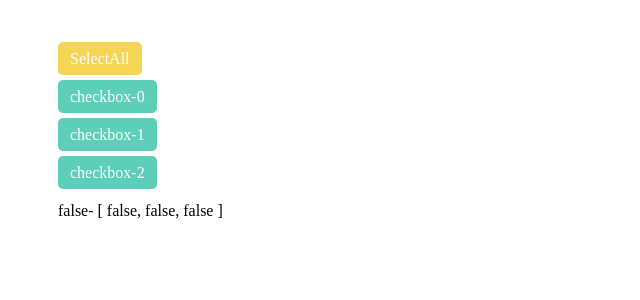
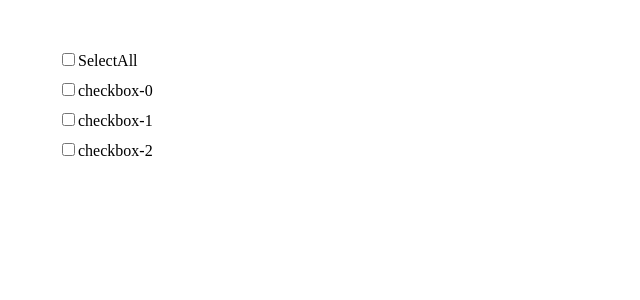
Before and after one commit to jasper99/vue2-, a Vue app: page / in a window 1280 px wide. Shown: the top 300 px of the page, without its empty margins (0-640 px from the left). Built offline with nearby package versions, Linux system fonts and the light colour scheme.

Commit message:
cherry pick 回舊版本

```diff
--- a/src/App.vue
+++ b/src/App.vue
@@ -1,20 +1,20 @@
 <template>
   <div class="layout">
      <div>
-        <input type="checkbox" name="" id="selectAll" v-model="checkboxSelectAll">
+        <input type="checkbox" name="" id="selectAll" v-model="checkboxSelectAll" @click="checkboxSelectAll = 'selectAll'">
         <label for="selectAll">SelectAll</label>
      </div>
-
+     <div>
+     </div>
      <div v-for="(item, key) in checkboxList" :key="key">
-        <input type="checkbox" :id="`checkbox-${key}`" v-model="checkboxList[key]" >
+        <input type="checkbox" :id="`checkbox-${key}`" v-model="checkboxList[key]" @click="checkboxClick">
         <label :for="`checkbox-${key}`">checkbox-{{key}}</label>
      </div>
-     <div>{{checkboxSelectAll}}- {{checkboxList}}</div>
+     <!-- <div>{{checkboxSelectAll}}- {{checkboxList}}-{{num}}</div> -->
   </div>
 </template>
 
 <script>
-
   export default {
       data() {
          return {
@@ -27,15 +27,35 @@
       },
       computed:{
          checkboxSelectAll: {
+
           get() {
-             return this.checkboxList.length && this.checkboxList.filter(Boolean).length === this.checkboxList.length;
+             return this.checkedNum > 0 && this.checkboxList.length === this.checkedNum ? true : false;
           },
           set(value) {
 
-            this.checkboxList = value? Array(3).fill(true) : Array(3).fill(false);
+            if(!value || value !== 'selectAll') {
+              return;
+            }
+            if(this.checkboxList.every(Boolean)) {
+              this.checkboxList.fill(false);
+              this.checkedNum = 0;
+            } else {
+              this.checkedNum = this.checkboxList.length;
+              this.checkboxList.fill(true);
+            }
           }
         }
       },
+      methods:{
+        checkboxClick(event) {
+           if(event.target.checked) {
+               this.checkedNum++;
+           } else {
+               this.checkedNum--;
+           }
+
+        }
+      }
 
 
   }
@@ -46,27 +66,9 @@
      margin: 50px;
   }
   div{
-    margin-bottom: 20px;
+    margin-bottom: 10px;
   }
-
-
-  label{
-    padding: 8px 12px;
-    background-color: #1abc9c;
-    border-radius: 5px;
-    color: #FFF;
-    opacity: .7;
+  label, input{
     cursor: pointer;
-    margin-bottom: 15px;
-
-  }
-  [type="checkbox"]{
-    display: none;
-    &:checked+label{
-      opacity: 1;
-    }
-    &#selectAll + label{
-      background-color: #f1c40f;
-    }
   }
 </style>
```
